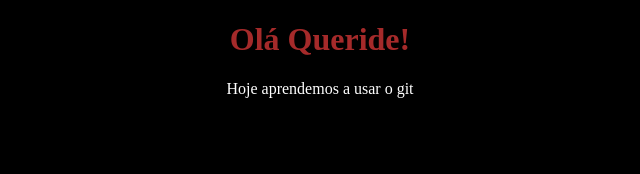
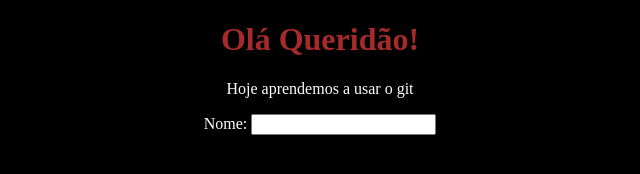
Before and after one commit to zSm0k3/AulasPW1, a plain HTML site: page index.html in a window 1280 px wide. Shown: the whole page, without its empty margins (320-960 px from the left). Drawn offline with Linux system fonts and the light colour scheme.

Commit message:
queridão

```diff
--- a/index.html
+++ b/index.html
@@ -7,8 +7,13 @@
     <title>OSA</title>
 </head>
 <body>
-    <h1>Olá Queride!</h1>
+    <h1>Olá Queridão!</h1>
 
     <p>Hoje aprendemos a usar o git</p>
+
+    <form>
+        <label>Nome:</label>
+        <input/>
+    </form>
 </body>
 </html>
--- a/style.css
+++ b/style.css
@@ -8,3 +8,9 @@ h1{
 p{
     color: white;
 }
+label{
+    color: white;
+}
+input{
+    box-shadow: white;
+}
```
